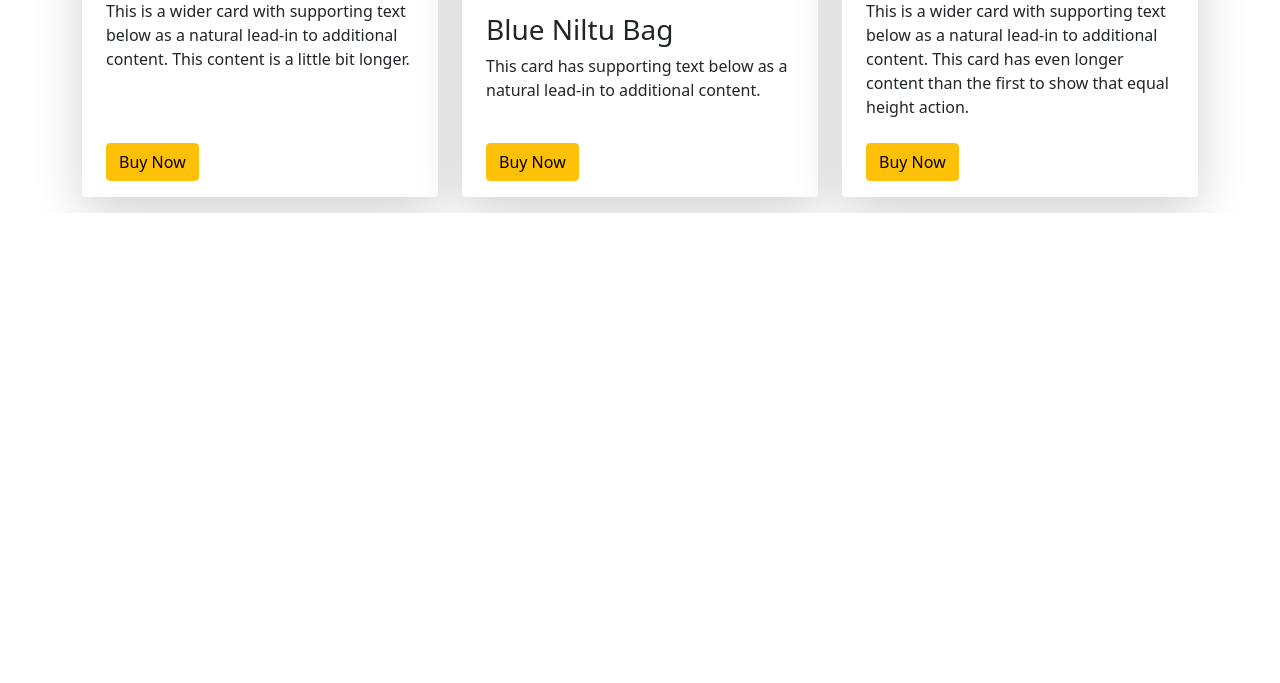
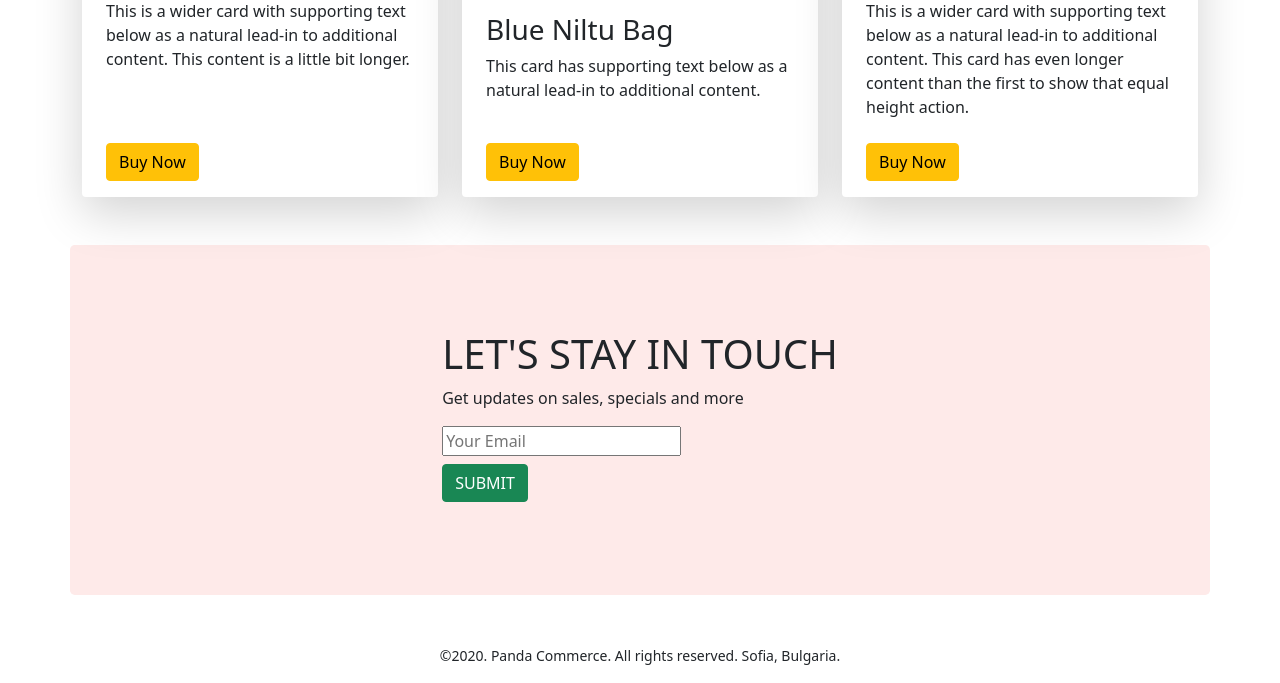
Before and after one commit to LimonFarazi03/Panda-Commerce, a plain HTML site: page index.html in a window 1280 px wide. Shown: the part 1894-2577 px from the top of the page. Before the commit the page ends 2107 px from the top, so only its background shows below. Drawn offline with nearby package versions, Linux system fonts and the light colour scheme.

Commit message:
Some Updates again

```diff
--- a/index.html
+++ b/index.html
@@ -164,7 +164,7 @@
     <!-- Bags And All -->
     <section class="container">
       <h1 class="mt-5 border-start border-warning border-3 ps-2">Bags</h1>
-      <div class="row row-cols-1 row-cols-md-2 row-cols-lg-3 g-4 my-3">
+      <div class="row row-cols-1 row-cols-md-2 row-cols-lg-3 g-4 mt-3 mb-5">
         <div class="col">
           <div class="card border-0 h-100 shadow-lg p-2 rounded">
             <img src="./images/bags/bag-1.png" class="card-img-top" alt="...">
@@ -203,9 +203,18 @@
         </div>
       </div>
     </section>
+    <!-- Last Section -->
+    <section style="height: 350px; background-color: #FEEAE9;"class="container rounded-3 d-flex align-items-center justify-content-center my-5">
+        <div>
+          <h1>LET'S STAY IN TOUCH</h1>
+          <p>Get updates on sales, specials and more</p>
+          <input type="text" placeholder="Your Email" name="" id=""> <br>
+          <div class="btn btn-success rounded-2 my-2">SUBMIT</div>
+          </div>
+    </section>
 </main>
-<footer>
-
+<footer class="mt-3 text-center">
+    <p><small>©2020. Panda Commerce. All rights reserved. Sofia, Bulgaria.</small></p>
 </footer>
 
 
```
